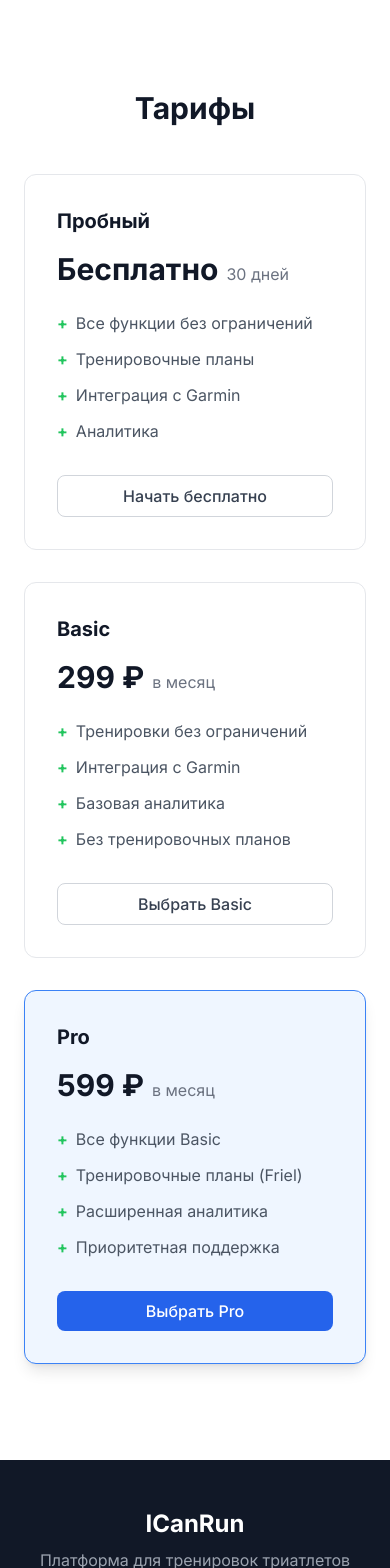
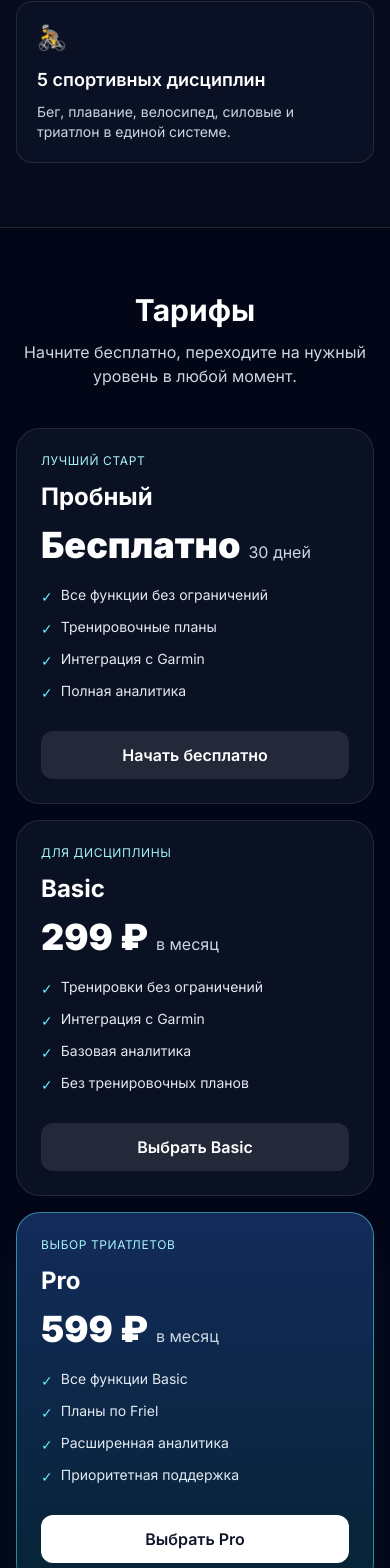
Before and after one commit to fortranov/icanrun, a Next.js app in the folder frontend/: page / in a window 390 px wide. Shown: the part 2319-3887 px from the top of the page. Built offline with nearby package versions, Linux system fonts and the light colour scheme.

Commit message:
Revamp landing page for modern mobile-first design

```diff
--- a/frontend/src/app/page.tsx
+++ b/frontend/src/app/page.tsx
@@ -9,113 +9,40 @@ export const metadata: Metadata = {
   title: "ICanRun — Тренировки для триатлета",
 };
 
-export default function LandingPage() {
-  return (
-    <main className="min-h-screen bg-white">
-      {/* Navigation */}
-      <nav className="flex items-center justify-between px-6 py-4 border-b border-gray-100 max-w-7xl mx-auto">
-        <div className="flex items-center gap-2">
-          <span className="text-2xl font-bold text-blue-600">ICanRun</span>
-        </div>
-        <div className="flex items-center gap-4">
-          <Link
-            href="/login"
-            className="text-gray-600 hover:text-gray-900 transition-colors"
-          >
-            Войти
-          </Link>
-          <Link
-            href="/register"
-            className="bg-blue-600 text-white px-4 py-2 rounded-lg hover:bg-blue-700 transition-colors"
-          >
-            Начать бесплатно
-          </Link>
-        </div>
-      </nav>
-
-      {/* Hero */}
-      <section className="max-w-7xl mx-auto px-6 py-24 text-center">
-        <h1 className="text-5xl font-bold text-gray-900 mb-6">
-          Планируй тренировки.
-          <br />
-          <span className="text-blue-600">Достигай результатов.</span>
-        </h1>
-        <p className="text-xl text-gray-600 max-w-2xl mx-auto mb-10">
-          Профессиональная платформа для планирования и анализа тренировок
-          по бегу, плаванию, велосипеду и триатлону. Методология Joe Friel
-          в вашем телефоне.
-        </p>
-        <div className="flex items-center justify-center gap-4">
-          <Link
-            href="/register"
-            className="bg-blue-600 text-white px-8 py-3 rounded-lg text-lg font-medium hover:bg-blue-700 transition-colors"
-          >
-            Попробовать 30 дней бесплатно
-          </Link>
-          <Link
-            href="#features"
-            className="text-gray-600 hover:text-gray-900 px-8 py-3 rounded-lg text-lg border border-gray-200 hover:border-gray-300 transition-colors"
-          >
-            Узнать больше
-          </Link>
-        </div>
-      </section>
-
-      {/* Features */}
-      <section id="features" className="bg-gray-50 py-24">
-        <div className="max-w-7xl mx-auto px-6">
-          <h2 className="text-3xl font-bold text-center text-gray-900 mb-12">
-            Всё что нужно триатлету
-          </h2>
-          <div className="grid grid-cols-1 md:grid-cols-3 gap-8">
-            {[
+const features = [
   {
     title: "Умный календарь",
-                desc: "Drag-and-drop интерфейс для управления тренировками. Видите плановые и выполненные нагрузки в одном месте.",
+    desc: "Планируйте неделю за минуты: drag-and-drop, цветовые статусы и контроль загрузки в одном окне.",
+    icon: "🗓️",
   },
   {
-                title: "Планы по Friel",
-                desc: "Автоматическая генерация тренировочных планов на основе методологии Joe Friel с периодизацией 4-недельными циклами.",
+    title: "Планы по Joe Friel",
+    desc: "Готовые сценарии периодизации и адаптация под ваш текущий уровень и ближайшие старты.",
+    icon: "🎯",
   },
   {
-                title: "Аналитика",
-                desc: "Детальная статистика по видам спорта, объёмам нагрузок и выполнению планов в виде наглядных графиков.",
+    title: "Аналитика прогресса",
+    desc: "Наглядные графики объёма, интенсивности и соблюдения плана, чтобы расти стабильно.",
+    icon: "📈",
   },
   {
     title: "Garmin Connect",
-                desc: "Автоматическая синхронизация тренировок из Garmin Connect. Никакого ручного ввода.",
+    desc: "Автоматический импорт тренировок без ручного ввода и потери данных.",
+    icon: "⌚",
   },
   {
-                title: "Соревнования",
-                desc: "Добавляйте целевые старты. Система автоматически строит подводку с правильным тейпером.",
+    title: "Подготовка к стартам",
+    desc: "Добавляйте соревнования и получайте персонализированный taper перед главной гонкой.",
+    icon: "🏁",
   },
   {
-                title: "5 видов спорта",
-                desc: "Бег, плавание, велосипед, силовые тренировки и триатлон — всё в одном приложении.",
+    title: "5 спортивных дисциплин",
+    desc: "Бег, плавание, велосипед, силовые и триатлон в единой системе.",
+    icon: "🚴",
   },
-            ].map((feature) => (
-              <div
-                key={feature.title}
-                className="bg-white rounded-xl p-6 shadow-sm border border-gray-100"
-              >
-                <h3 className="text-lg font-semibold text-gray-900 mb-2">
-                  {feature.title}
-                </h3>
-                <p className="text-gray-600">{feature.desc}</p>
-              </div>
-            ))}
-          </div>
-        </div>
-      </section>
+];
 
-      {/* Pricing */}
-      <section id="pricing" className="py-24">
-        <div className="max-w-7xl mx-auto px-6">
-          <h2 className="text-3xl font-bold text-center text-gray-900 mb-12">
-            Тарифы
-          </h2>
-          <div className="grid grid-cols-1 md:grid-cols-3 gap-8 max-w-5xl mx-auto">
-            {[
+const plans = [
   {
     name: "Пробный",
     price: "Бесплатно",
@@ -124,10 +51,11 @@ export default function LandingPage() {
       "Все функции без ограничений",
       "Тренировочные планы",
       "Интеграция с Garmin",
-                  "Аналитика",
+      "Полная аналитика",
     ],
     cta: "Начать бесплатно",
     highlight: false,
+    label: "Лучший старт",
   },
   {
     name: "Basic",
@@ -141,6 +69,7 @@ export default function LandingPage() {
     ],
     cta: "Выбрать Basic",
     highlight: false,
+    label: "Для дисциплины",
   },
   {
     name: "Pro",
@@ -148,43 +77,158 @@ export default function LandingPage() {
     period: "в месяц",
     features: [
       "Все функции Basic",
-                  "Тренировочные планы (Friel)",
+      "Планы по Friel",
       "Расширенная аналитика",
       "Приоритетная поддержка",
     ],
     cta: "Выбрать Pro",
     highlight: true,
+    label: "Выбор триатлетов",
   },
-            ].map((plan) => (
+];
+
+export default function LandingPage() {
+  return (
+    <main className="min-h-screen bg-slate-950 text-white overflow-hidden">
+      <div className="relative isolate">
+        <div className="pointer-events-none absolute inset-x-0 -top-32 h-[28rem] bg-[radial-gradient(circle_at_top,_rgba(59,130,246,0.45),_transparent_65%)]" />
+        <div className="pointer-events-none absolute right-[-9rem] top-48 h-72 w-72 rounded-full bg-cyan-400/20 blur-3xl" />
+
+        <nav className="max-w-7xl mx-auto px-4 sm:px-6 py-4 sm:py-5">
+          <div className="rounded-2xl border border-white/10 bg-white/5 backdrop-blur-md px-4 sm:px-6 py-3 flex items-center justify-between gap-3">
+            <span className="text-2xl font-black tracking-tight text-blue-400">ICanRun</span>
+            <div className="flex items-center gap-2 sm:gap-3">
+              <Link
+                href="/login"
+                className="text-sm sm:text-base text-slate-200 hover:text-white px-3 py-2 rounded-lg transition-colors"
+              >
+                Войти
+              </Link>
+              <Link
+                href="/register"
+                className="text-sm sm:text-base bg-gradient-to-r from-blue-500 to-cyan-400 text-slate-950 font-semibold px-3 sm:px-5 py-2 rounded-xl hover:brightness-110 transition"
+              >
+                Старт
+              </Link>
+            </div>
+          </div>
+        </nav>
+
+        <section className="max-w-7xl mx-auto px-4 sm:px-6 pt-8 sm:pt-14 pb-20 sm:pb-24">
+          <div className="grid lg:grid-cols-2 gap-8 sm:gap-12 items-center">
+            <div>
+              <p className="inline-flex items-center rounded-full border border-cyan-300/30 bg-cyan-300/10 px-4 py-1.5 text-xs sm:text-sm text-cyan-100 mb-5">
+                🚀 Тренируйся системно и без перегруза
+              </p>
+              <h1 className="text-4xl sm:text-5xl lg:text-6xl font-black leading-[1.05] tracking-tight mb-5">
+                Планируй тренировки.
+                <span className="block text-transparent bg-clip-text bg-gradient-to-r from-blue-400 to-cyan-300">
+                  Достигай пика к старту.
+                </span>
+              </h1>
+              <p className="text-base sm:text-xl text-slate-300 max-w-xl mb-8">
+                Современная платформа для бега, плавания, велосипеда и триатлона.
+                Получайте персональный план, анализируйте прогресс и двигайтесь к
+                целям быстрее.
+              </p>
+
+              <div className="flex flex-col sm:flex-row gap-3 sm:gap-4">
+                <Link
+                  href="/register"
+                  className="text-center bg-gradient-to-r from-blue-500 to-cyan-400 text-slate-950 px-6 py-3.5 rounded-xl text-base sm:text-lg font-bold hover:brightness-110 transition"
+                >
+                  Попробовать 30 дней бесплатно
+                </Link>
+                <Link
+                  href="#features"
+                  className="text-center text-slate-100 px-6 py-3.5 rounded-xl text-base sm:text-lg border border-white/20 bg-white/5 hover:bg-white/10 transition"
+                >
+                  Узнать больше
+                </Link>
+              </div>
+            </div>
+
+            <div className="rounded-3xl border border-white/10 bg-gradient-to-b from-white/10 to-white/5 p-5 sm:p-7 backdrop-blur-md shadow-2xl shadow-blue-900/30">
+              <p className="text-slate-300 text-sm mb-5">Сегодняшний статус</p>
+              <div className="grid grid-cols-2 gap-3 sm:gap-4 mb-4">
+                {[
+                  ["5", "тренировок / неделя"],
+                  ["89%", "выполнение плана"],
+                  ["+22%", "прирост объёма"],
+                  ["42", "дня до старта"],
+                ].map(([value, label]) => (
+                  <div key={label} className="rounded-2xl bg-slate-900/80 border border-white/10 p-4">
+                    <p className="text-2xl sm:text-3xl font-extrabold text-cyan-300">{value}</p>
+                    <p className="text-xs sm:text-sm text-slate-400 mt-1">{label}</p>
+                  </div>
+                ))}
+              </div>
+              <div className="rounded-2xl bg-blue-500/20 border border-blue-300/30 p-4">
+                <p className="text-sm text-blue-100">Рекомендация недели</p>
+                <p className="text-base sm:text-lg font-semibold mt-1">
+                  Добавить 1 восстановительную тренировку в плавании.
+                </p>
+              </div>
+            </div>
+          </div>
+        </section>
+      </div>
+
+      <section id="features" className="py-16 sm:py-20 bg-white/[0.02] border-y border-white/10">
+        <div className="max-w-7xl mx-auto px-4 sm:px-6">
+          <h2 className="text-3xl sm:text-4xl font-bold text-center mb-3">Всё, что нужно триатлету</h2>
+          <p className="text-slate-300 text-center mb-10 sm:mb-12 max-w-2xl mx-auto">
+            Насыщенный интерфейс, быстрые сценарии работы и глубокая аналитика в мобильном формате.
+          </p>
+          <div className="grid grid-cols-1 sm:grid-cols-2 lg:grid-cols-3 gap-4 sm:gap-6">
+            {features.map((feature) => (
+              <article
+                key={feature.title}
+                className="rounded-2xl border border-white/10 bg-slate-900/60 p-5 sm:p-6 hover:border-cyan-300/40 transition"
+              >
+                <p className="text-2xl mb-3">{feature.icon}</p>
+                <h3 className="text-lg font-semibold mb-2">{feature.title}</h3>
+                <p className="text-slate-300 text-sm sm:text-base">{feature.desc}</p>
+              </article>
+            ))}
+          </div>
+        </div>
+      </section>
+
+      <section id="pricing" className="py-16 sm:py-20">
+        <div className="max-w-7xl mx-auto px-4 sm:px-6">
+          <h2 className="text-3xl sm:text-4xl font-bold text-center mb-3">Тарифы</h2>
+          <p className="text-slate-300 text-center mb-10 sm:mb-12">Начните бесплатно, переходите на нужный уровень в любой момент.</p>
+          <div className="grid grid-cols-1 lg:grid-cols-3 gap-4 sm:gap-6 max-w-5xl mx-auto">
+            {plans.map((plan) => (
               <div
                 key={plan.name}
-                className={`rounded-xl p-8 border ${
+                className={`rounded-3xl p-6 sm:p-7 border ${
                   plan.highlight
-                    ? "border-blue-500 bg-blue-50 shadow-lg"
-                    : "border-gray-200 bg-white"
+                    ? "border-cyan-300/50 bg-gradient-to-b from-blue-500/30 to-cyan-400/15 shadow-2xl shadow-cyan-900/30"
+                    : "border-white/10 bg-slate-900/70"
                 }`}
               >
-                <h3 className="text-xl font-bold text-gray-900">{plan.name}</h3>
-                <div className="mt-4 mb-6">
-                  <span className="text-3xl font-bold text-gray-900">
-                    {plan.price}
-                  </span>
-                  <span className="text-gray-500 ml-2">{plan.period}</span>
+                <p className="text-xs uppercase tracking-wider text-cyan-200 mb-3">{plan.label}</p>
+                <h3 className="text-2xl font-bold">{plan.name}</h3>
+                <div className="mt-3 mb-5">
+                  <span className="text-4xl font-black">{plan.price}</span>
+                  <span className="text-slate-300 ml-2">{plan.period}</span>
                 </div>
-                <ul className="space-y-3 mb-8">
+                <ul className="space-y-2.5 mb-7 text-sm sm:text-base">
                   {plan.features.map((f) => (
-                    <li key={f} className="flex items-center gap-2 text-gray-600">
-                      <span className="text-green-500 font-bold">+</span>
-                      {f}
+                    <li key={f} className="flex items-start gap-2 text-slate-200">
+                      <span className="text-cyan-300 mt-0.5">✓</span>
+                      <span>{f}</span>
                     </li>
                   ))}
                 </ul>
                 <Link
                   href="/register"
-                  className={`block text-center py-2 px-4 rounded-lg font-medium transition-colors ${
+                  className={`block text-center py-3 rounded-xl font-semibold transition ${
                     plan.highlight
-                      ? "bg-blue-600 text-white hover:bg-blue-700"
-                      : "border border-gray-300 text-gray-700 hover:border-gray-400"
+                      ? "bg-white text-slate-900 hover:bg-slate-100"
+                      : "bg-white/10 hover:bg-white/20"
                   }`}
                 >
                   {plan.cta}
@@ -195,11 +239,10 @@ export default function LandingPage() {
         </div>
       </section>
 
-      {/* Footer */}
-      <footer className="bg-gray-900 text-gray-400 py-12">
-        <div className="max-w-7xl mx-auto px-6 text-center">
-          <p className="text-2xl font-bold text-white mb-2">ICanRun</p>
-          <p className="mb-4">Платформа для тренировок триатлетов</p>
+      <footer className="border-t border-white/10 py-10 sm:py-12">
+        <div className="max-w-7xl mx-auto px-4 sm:px-6 text-center text-slate-400">
+          <p className="text-2xl font-black text-white mb-2">ICanRun</p>
+          <p className="mb-3">Платформа для тренировок триатлетов</p>
           <p className="text-sm">2026 ICanRun. Все права защищены.</p>
         </div>
       </footer>
```
Lines whose indentation alone changed are shown as unchanged.
